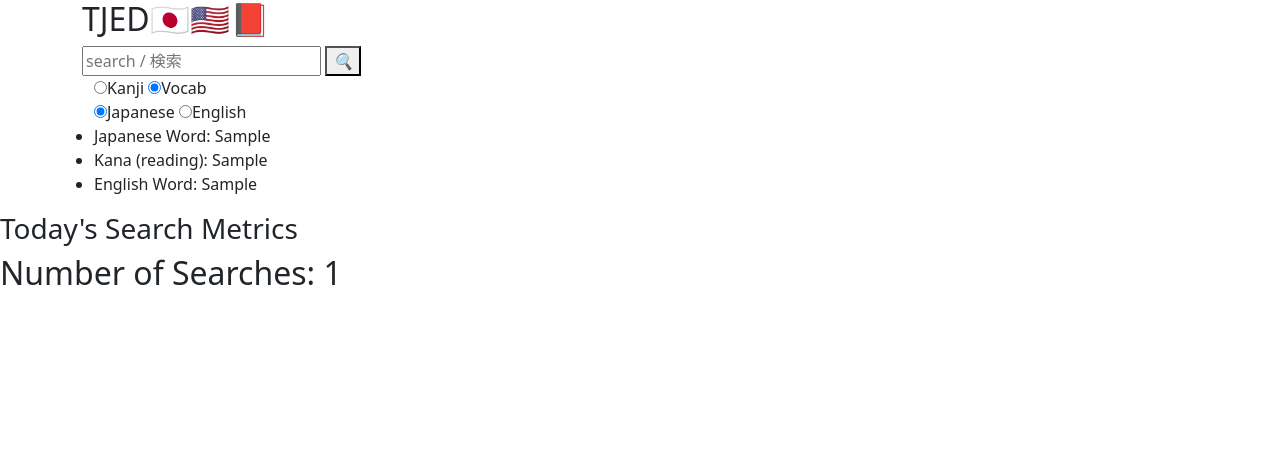
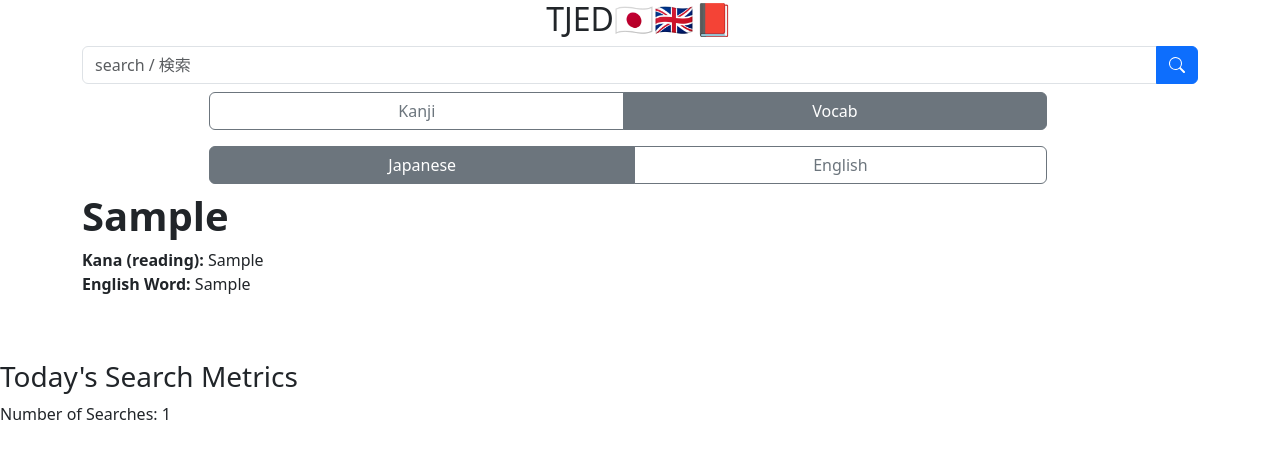
Before and after one commit to sammatime22/TJED, a Django app: template UI/templates/UI/vocab_results.html in a window 1280 px wide. Shown: the top 459 px of the page. Run offline with Django 4.2, Linux system fonts and the light colour scheme; the template is opened without the code that fills it: values that come from a table or form of the project are taken from there, others are empty; tables that the repository leaves empty hold one stand-in row (values such as "Sample post"); some libraries are stand-ins or nearby versions.

Commit message:
got the UI finished

```diff
--- a/UI/templates/UI/index.html
+++ b/UI/templates/UI/index.html
@@ -2,6 +2,6 @@
 
 <link rel="stylesheet" type="text/css" href={% static 'UI/bootstrap-5.2.0-beta1-dist/css/bootstrap.min.css' %}>
 
-<div class=" position-absolute top-50 start-50 translate-middle">
+<div class="row align-items-center">
     {% include "UI/search.html" %}
 </div>
--- a/UI/templates/UI/search.html
+++ b/UI/templates/UI/search.html
@@ -4,16 +4,18 @@
     function searchTypeChanged() {
         if (document.getElementById("searchtype_kanji").checked) {
             document.getElementById("language_jpn").disabled = true;
+            document.getElementById("language_jpn_label").disabled = true;
             document.getElementById("language_eng").disabled = true;
+            document.getElementById("language_eng_label").disabled = true;
         } else {
             document.getElementById("language_jpn").disabled = false;
+            document.getElementById("language_jpn_label").disabled = false;
             document.getElementById("language_eng").disabled = false;
+            document.getElementById("language_eng_label").disabled = false;
         }
     }
 
     function goto() {
-        console.log(document.getElementById("searchbar").value);
-        console.log()
         if (document.getElementById("searchtype_kanji").checked) {
             window.location = window.location.toString().split("ui")[0] + "ui/kanji/"+ document.getElementById("searchbar").value;
         } else {
@@ -27,24 +29,40 @@
 </script>
 
 <div class="container">
-    <h2>TJED🇯🇵🇺🇸📕</h2>
+    <h2 class="text-center">TJED🇯🇵🇬🇧📕</h2>
 </div>
 
 <div class="container">
-    <div class="search-bar " >
-        <input id="searchbar" type="text" placeholder="search / 検索">
-        <button type="submit" onclick="goto()">
-            <i class="fa fa-search">&#128269;</i>
+    <div class="container input-group">
+        <input id="searchbar" type="text" placeholder="search / 検索" class="form-control">
+        <button type="button" onclick="goto()" class="btn btn-primary">
+            <i class="bi bi-search">
+                <svg height="16" width="16" fill="white">
+                    <path d="M11.742 10.344a6.5 6.5 0 1 0-1.397 1.398h-.001c.03.04.062.078.098.115l3.85 3.85a1 1 0 0 0 1.415-1.414l-3.85-3.85a1.007 1.007 0 0 0-.115-.1zM12 6.5a5.5 5.5 0 1 1-11 0 5.5 5.5 0 0 1 11 0z"></path>
+                </svg>
+            </i>
         </button>
     </div>
 </div>
 <div class="container">
-    <div class="container">
-        <input type="radio" onchange="searchTypeChanged()" name="searchtype" value="kanji" id="searchtype_kanji"><label>Kanji</label>
-        <input type="radio" onchange="searchTypeChanged()" name="searchtype" value="vocab" checked><label>Vocab</label>
-    </div>
-    <div class="container">
-        <input type="radio" name="language" value="japanese" id="language_jpn" checked><label>Japanese</label>
-        <input type="radio" name="language" id="language_eng" value="english"><label>English</label>
+    <div class="row align-items-center">
+        <div class="row align-items-center">
+            <div class="container btn-group p-2 col-8">
+                <input type="radio" class="btn-check" onchange="searchTypeChanged()" name="searchtype" id="searchtype_kanji" autocomplete="off"/>
+                <label class="btn btn-outline-secondary" id="searchtype_kanji_label" for="searchtype_kanji">Kanji</label>
+
+                <input type="radio" class="btn-check" onchange="searchTypeChanged()" name="searchtype" id="searchtype_vocab" autocomplete="off" checked/>
+                <label class="btn btn-outline-secondary" for="searchtype_vocab">Vocab</label>
+            </div>
+        </div>
+        <div class="row align-items-center">
+            <div class="container btn-group p-2 col-8">
+                <input class="btn-check" type="radio" name="language" value="japanese" id="language_jpn" checked>
+                <label class="btn btn-outline-secondary" name="language_label" id="language_jpn_label" for="language_jpn">Japanese</label>
+
+                <input class="btn-check" type="radio" name="language" id="language_eng" value="english">
+                <label class="btn btn-outline-secondary" name="language_label" id="language_eng_label" for="language_eng">English</label>
+            </div>
+        </div>
     </div>
 </div>
--- a/UI/templates/UI/vocab_results.html
+++ b/UI/templates/UI/vocab_results.html
@@ -2,26 +2,26 @@
 
 <link rel="stylesheet" type="text/css" href={% static 'UI/bootstrap-5.2.0-beta1-dist/css/bootstrap.min.css' %}>
 
-{% include "UI/search.html" %}
+<div class="row align-items-center">
+    {% include "UI/search.html" %}
+</div>
 
 {% if error_message is not None %}
    <h5>{{ error_message }}</h5>
 {% else %}
 <div class="container">
-    <ul class="container">
-        {% for vocab_item in vocab_list %}
-            {% if vocab_item.japanese_word != "" %}
-                <li>Japanese Word: {{ vocab_item.japanese_word }}</li>
-                <li>Kana (reading): {{ vocab_item.kana }} </li>
-                <li>English Word: {{ vocab_item.english_word }}</li>
-            {% else %}
-                <li>Kana (reading): {{ vocab_item.kana }} </li>
-                <li>English Word: {{ vocab_item.english_word }}</li>
-            {% endif %}
-        {% endfor %}
-    </ul>
+    {% for vocab_term in vocab_list %}
+        {% if vocab_term.japanese_word != "" %}
+            <h1><b>{{ vocab_term.japanese_word }}</b></h1>
+            <p><b>Kana (reading):</b> {{ vocab_term.kana }} </br>
+        {% else %}
+            <h1><b>{{ vocab_term.kana }}</b></h1><p>
+        {% endif %}
+        <b>English Word:</b> {{ vocab_term.english_word }}</p></br>
+        </br>
+    {% endfor %}
 </div>
 {% endif %}
 
 <h3>Today's Search Metrics</h3>
-<h2>Number of Searches: {{ daily_search_metadata.number_of_searches }}</h2>
+<p>Number of Searches: {{ daily_search_metadata.number_of_searches }}</p>
--- a/UI/views.py
+++ b/UI/views.py
@@ -65,7 +65,7 @@ class KanjiResultsPageView(generic.ListView):
                 }, status=404)
             else:
                 return render(request, 'ui/kanji_results.html', {
-                    'kanji_list': kanji,
+                    'kanji_item': kanji.first(),
                     'daily_search_metadata': daily_search_metadata
                 }, status=200)
         except:
```
Also changed, not shown: UI/templates/UI/kanji_results.html (+13 -12 lines), UI/tests.py (+21 -21 lines).
